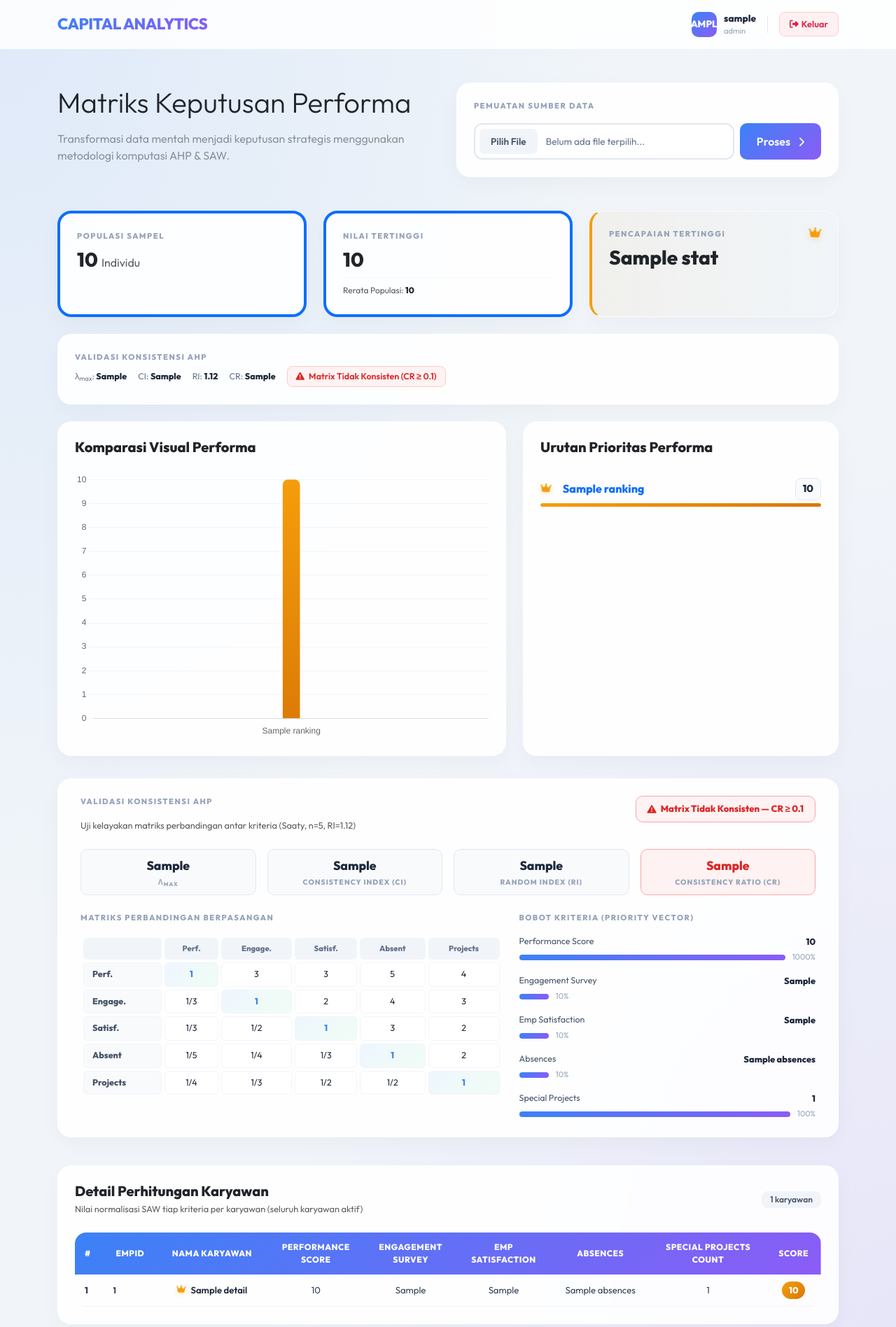
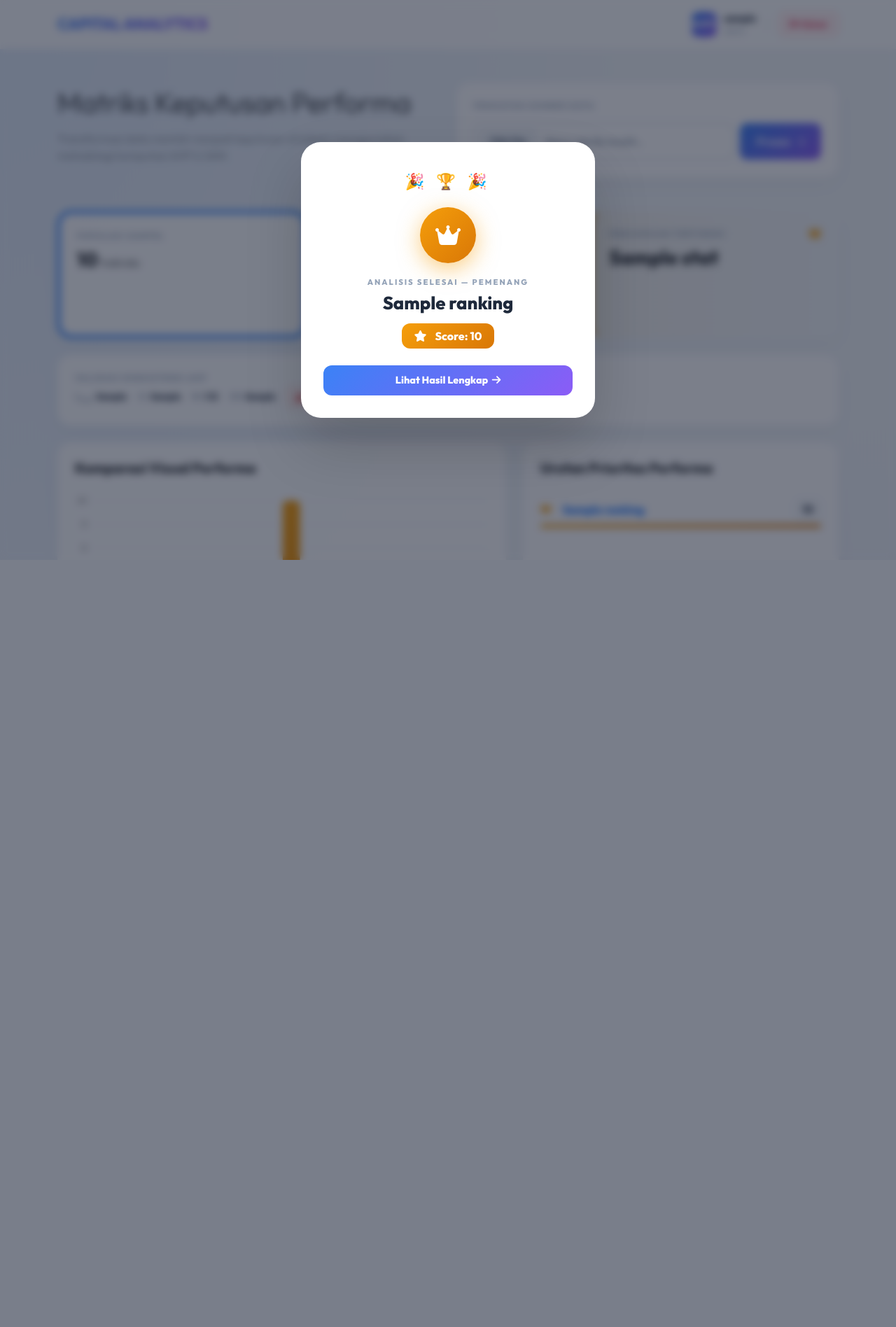
Before and after one commit to raudhatulathifah/projekspk, a Flask app: template templates/index.html in a window 1280 px wide. Shown: the top 1896 px of the page at 70% size. After the commit the page ends 800 px from the top, so only its background shows below. Run offline with Flask 3, Linux system fonts and the light colour scheme; the template is opened without the code that fills it: most values are stand-ins (such as "Sample title", 1, 10 or a date in 2020).

Commit message:
nambah notif nev

```diff
--- a/templates/index.html
+++ b/templates/index.html
@@ -75,7 +75,7 @@
         .ahp-card{background:var(--glass-bg);border:1px solid rgba(255,255,255,.6);border-radius:20px;box-shadow:0 10px 30px rgba(0,0,0,.03);padding:1.5rem 2rem;}
         .ahp-title{font-size:.7rem;font-weight:800;color:#94a3b8;text-transform:uppercase;letter-spacing:1.5px;margin-bottom:1rem;display:block;}
         .ahp-matrix-wrap{overflow-x:auto;}
-        .ahp-matrix{width:100%;border-collapse:separate;border-spacing:4px;font-size:.78rem;}
+        .ahp-matrix{border-collapse:separate;border-spacing:4px;font-size:.78rem;}
         .ahp-matrix th{background:#f1f5f9;color:#64748b;font-weight:700;padding:7px 12px;text-align:center;border-radius:6px;white-space:nowrap;font-size:.7rem;}
         .ahp-matrix td{background:#fff;color:#1e293b;padding:7px 12px;text-align:center;border-radius:6px;border:1px solid #f1f5f9;font-weight:500;}
         .ahp-matrix td.diag{background:linear-gradient(135deg,#eff6ff,#f0fdf4);font-weight:700;color:#3b82f6;}
@@ -112,10 +112,30 @@
         .table-wrapper::-webkit-scrollbar{height:5px;}
         .table-wrapper::-webkit-scrollbar-track{background:#f1f5f9;border-radius:99px;}
         .table-wrapper::-webkit-scrollbar-thumb{background:#cbd5e1;border-radius:99px;}
+
+        /* ── Winner Modal ── */
+        .winner-overlay{position:fixed;inset:0;background:rgba(15,23,42,.55);backdrop-filter:blur(6px);z-index:9999;display:flex;align-items:center;justify-content:center;animation:fadeOverlay .35s ease;}
+        @keyframes fadeOverlay{from{opacity:0;}to{opacity:1;}}
+        .winner-modal{background:#fff;border-radius:28px;padding:2.5rem 2rem 2rem;max-width:420px;width:90%;text-align:center;box-shadow:0 40px 80px rgba(0,0,0,.18);animation:popIn .45s cubic-bezier(.34,1.56,.64,1);}
+        @keyframes popIn{from{opacity:0;transform:scale(.7) translateY(30px);}to{opacity:1;transform:scale(1) translateY(0);}}
+        .winner-medal{width:80px;height:80px;border-radius:50%;background:linear-gradient(135deg,#f59e0b,#d97706);display:flex;align-items:center;justify-content:center;margin:0 auto 1.2rem;box-shadow:0 8px 24px rgba(245,158,11,.35);animation:medalPulse 2s ease-in-out infinite;}
+        @keyframes medalPulse{0%,100%{box-shadow:0 8px 24px rgba(245,158,11,.35);}50%{box-shadow:0 8px 36px rgba(245,158,11,.6);}}
+        .winner-title-label{font-size:.7rem;font-weight:800;color:#94a3b8;text-transform:uppercase;letter-spacing:2px;margin-bottom:.4rem;}
+        .winner-name{font-size:1.6rem;font-weight:800;color:#1e293b;line-height:1.2;margin-bottom:.8rem;}
+        .winner-score-badge{display:inline-flex;align-items:center;gap:6px;background:linear-gradient(135deg,#f59e0b,#d97706);color:#fff;border-radius:12px;padding:6px 18px;font-weight:700;font-size:1rem;margin-bottom:1.5rem;}
+        .winner-confetti{font-size:1.4rem;letter-spacing:6px;margin-bottom:1.2rem;}
+        .btn-close-winner{background:var(--primary-gradient);color:#fff;border:none;border-radius:12px;padding:11px 32px;font-weight:700;font-size:.9rem;cursor:pointer;transition:all .2s;width:100%;}
+        .btn-close-winner:hover{opacity:.9;transform:scale(1.02);}
+
+        /* ── Rerata divider ── */
+        .rerata-divider{border-top:1px solid #f1f5f9;margin-top:.75rem;padding-top:.65rem;}
+        .rerata-label{font-size:.68rem;font-weight:800;color:#94a3b8;text-transform:uppercase;letter-spacing:1.2px;}
+        .rerata-val{font-size:1.05rem;font-weight:700;color:#64748b;margin-top:2px;}
     </style>
 </head>
 <body>
 
+<!-- ══════════ NAVBAR ══════════ -->
 <nav class="glass-nav py-3 mb-5">
     <div class="container d-flex justify-content-between align-items-center">
         <div class="brand-text">CAPITAL ANALYTICS</div>
@@ -133,8 +153,10 @@
     </div>
 </nav>
 
+<!-- ══════════ MAIN ══════════ -->
 <div class="container mb-5">
 
+    <!-- Header + Upload -->
     <div class="row mb-5 align-items-center">
         <div class="col-lg-6">
             <h1 class="fw-800 display-6 mb-3 text-dark">Matriks Keputusan Performa</h1>
@@ -159,6 +181,7 @@
 
     {% if rankings %}
 
+    <!-- ── Stats Cards ── -->
     <div class="row g-4 mb-4 animate-core">
         <div class="col-md-4">
             <div class="glass-card p-4 h-100 border-start border-4 border-primary">
@@ -166,17 +189,25 @@
                 <h3 class="fw-bold mb-0 text-dark">{{ stats.total }} <span class="fs-6 fw-normal text-muted">Individu</span></h3>
             </div>
         </div>
+
+        <!-- ── NILAI TERTINGGI + RERATA POPULASI ── -->
         <div class="col-md-4">
-            <div class="glass-card p-4 h-100 border-start border-4 border-primary d-flex flex-column justify-content-between">
-                <div>
-                    <span class="section-label">Nilai Tertinggi</span>
-                    <h3 class="fw-bold mb-0 text-dark">{{ stats.top_score|round(3) if stats.top_score else rankings[0].Score|round(3) }}</h3>
-                </div>
-                <div class="mt-2 pt-1 border-top border-light">
-                    <span class="text-muted" style="font-size: 0.75rem; font-weight: 500;">Rerata Populasi: <strong class="text-dark">{{ stats.avg|round(3) }}</strong></span>
+            <div class="glass-card p-4 h-100 border-start border-4 border-warning">
+                <span class="section-label">Nilai Tertinggi</span>
+                <h3 class="fw-bold mb-0 text-dark">{{ rankings[0].Score|round(4) }}</h3>
+                <div class="rerata-divider">
+                    <div class="rerata-label">Rerata Populasi</div>
+                    <div class="rerata-val">
+                        {% set total_score = namespace(val=0) %}
+                        {% for r in rankings %}
+                            {% set total_score.val = total_score.val + r.Score %}
+                        {% endfor %}
+                        {{ (total_score.val / rankings|length)|round(3) }}
+                    </div>
                 </div>
             </div>
         </div>
+
         <div class="col-md-4">
             <div class="glass-card p-4 h-100 top-performer-card">
                 <div class="d-flex justify-content-between">
@@ -188,6 +219,7 @@
         </div>
     </div>
 
+    <!-- ── AHP Meta ── -->
     {% if ahp_meta %}
     <div class="glass-card p-4 mb-4 animate-core">
         <div class="d-flex flex-wrap align-items-center gap-3">
@@ -209,6 +241,7 @@
     </div>
     {% endif %}
 
+    <!-- ── Chart + Ranking List ── -->
     <div class="row g-4 mb-4 animate-core" style="animation-delay:.1s">
         <div class="col-lg-7">
             <div class="glass-card p-4 h-100">
@@ -243,6 +276,9 @@
     </div>
 
 
+    <!-- ══════════════════════════════════════════
+         VALIDASI KONSISTENSI AHP
+    ══════════════════════════════════════════ -->
     {% if ahp_meta %}
     <div class="ahp-section animate-core" style="animation-delay:.15s">
         <div class="ahp-card">
@@ -259,6 +295,7 @@
                 {% endif %}
             </div>
 
+            <!-- Stat chips -->
             <div class="row g-3 mb-4">
                 <div class="col-6 col-md-3">
                     <div class="stat-chip">
@@ -287,6 +324,7 @@
             </div>
 
             <div class="row g-4">
+                <!-- Matriks AHP -->
                 <div class="col-lg-7">
                     <span class="ahp-title">Matriks Perbandingan Berpasangan</span>
                     <div class="ahp-matrix-wrap">
@@ -327,6 +365,7 @@
                     </div>
                 </div>
 
+                <!-- Bobot Kriteria -->
                 <div class="col-lg-5">
                     <span class="ahp-title">Bobot Kriteria (Priority Vector)</span>
                     <div class="d-flex flex-column gap-3">
@@ -358,6 +397,9 @@
     </div>
     {% endif %}
 
+    <!-- ══════════════════════════════════════════
+         TABEL DETAIL PERHITUNGAN KARYAWAN
+    ══════════════════════════════════════════ -->
     {% if detail %}
     <div class="glass-card p-4 animate-core detail-section" style="animation-delay:.2s">
         <div class="d-flex justify-content-between align-items-center mb-4">
@@ -413,6 +455,7 @@
     {% endif %}
 
     {% else %}
+    <!-- Empty state -->
     <div class="row mt-5">
         <div class="col-12 text-center py-5 animate-core">
             <div class="mb-4 text-primary opacity-10"><i class="fa-solid fa-chart-line fa-8x"></i></div>
@@ -422,13 +465,38 @@
     </div>
     {% endif %}
 
-</div><script>
+</div><!-- /container -->
+
+<script>
 function handleFileChange(){
     const i=document.getElementById('fileInput'),d=document.getElementById('fileNameDisplay');
     if(i.files.length>0){d.innerText=i.files[0].name;d.style.color='#1e293b';d.style.fontWeight='600';}
 }
 
 {% if rankings %}
+window.addEventListener('load', function() {
+    const overlay = document.createElement('div');
+    overlay.className = 'winner-overlay';
+    overlay.innerHTML = `
+        <div class="winner-modal">
+            <div class="winner-confetti">🎉 🏆 🎉</div>
+            <div class="winner-medal">
+                <i class="fa-solid fa-crown" style="color:#fff;font-size:2rem;"></i>
+            </div>
+            <div class="winner-title-label">Analisis Selesai &mdash; Pemenang</div>
+            <div class="winner-name">{{ rankings[0].Employee_Name }}</div>
+            <div class="winner-score-badge">
+                <i class="fa-solid fa-star"></i>&nbsp; Score: {{ rankings[0].Score|round(4) }}
+            </div>
+            <button class="btn-close-winner" onclick="this.closest('.winner-overlay').remove()">
+                Lihat Hasil Lengkap &nbsp;<i class="fa-solid fa-arrow-right"></i>
+            </button>
+        </div>
+    `;
+    document.body.appendChild(overlay);
+    overlay.addEventListener('click', function(e){ if(e.target===overlay) overlay.remove(); });
+});
+
 const ctx=document.getElementById('rankingChart').getContext('2d');
 const gP=ctx.createLinearGradient(0,0,0,400);gP.addColorStop(0,'#3b82f6');gP.addColorStop(1,'#8b5cf6');
 const gG=ctx.createLinearGradient(0,0,0,400);gG.addColorStop(0,'#f59e0b');gG.addColorStop(1,'#d97706');
```
